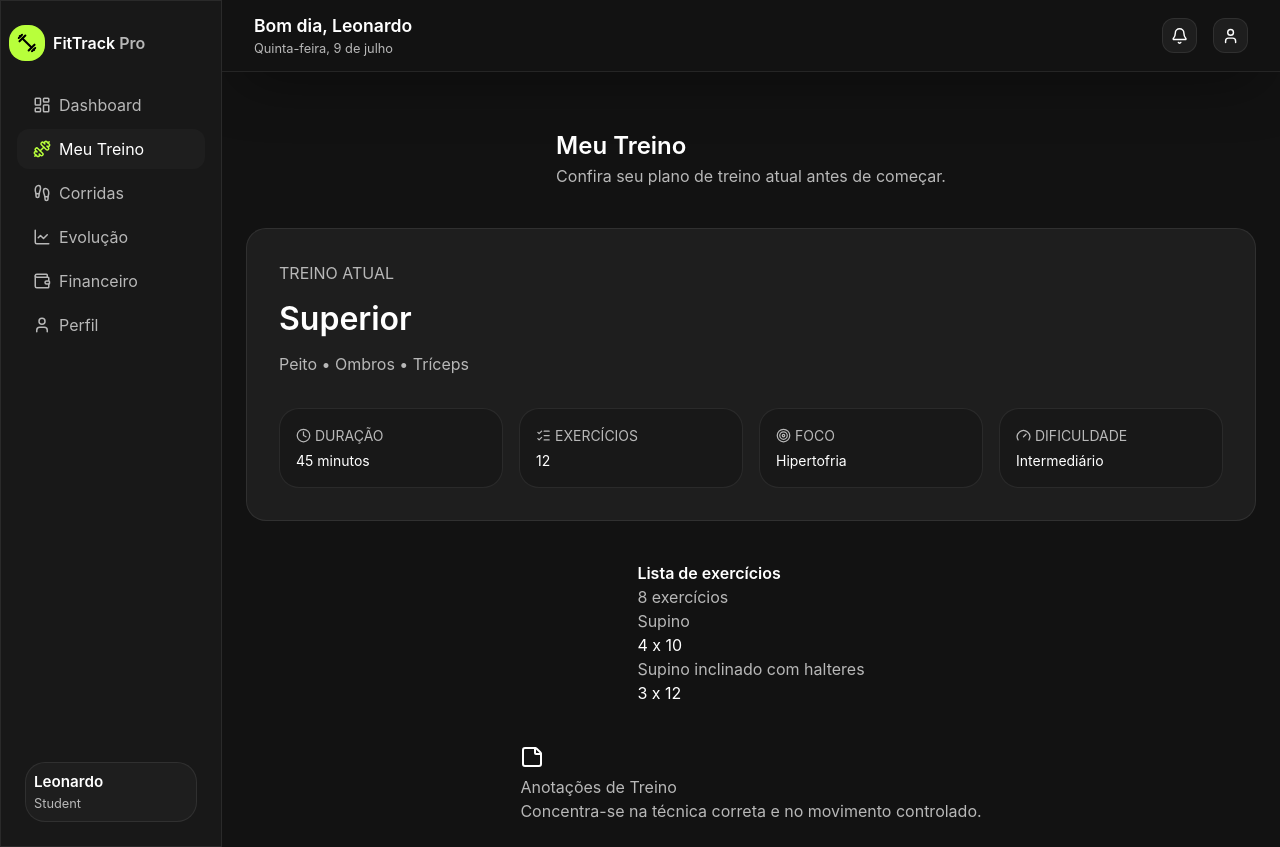
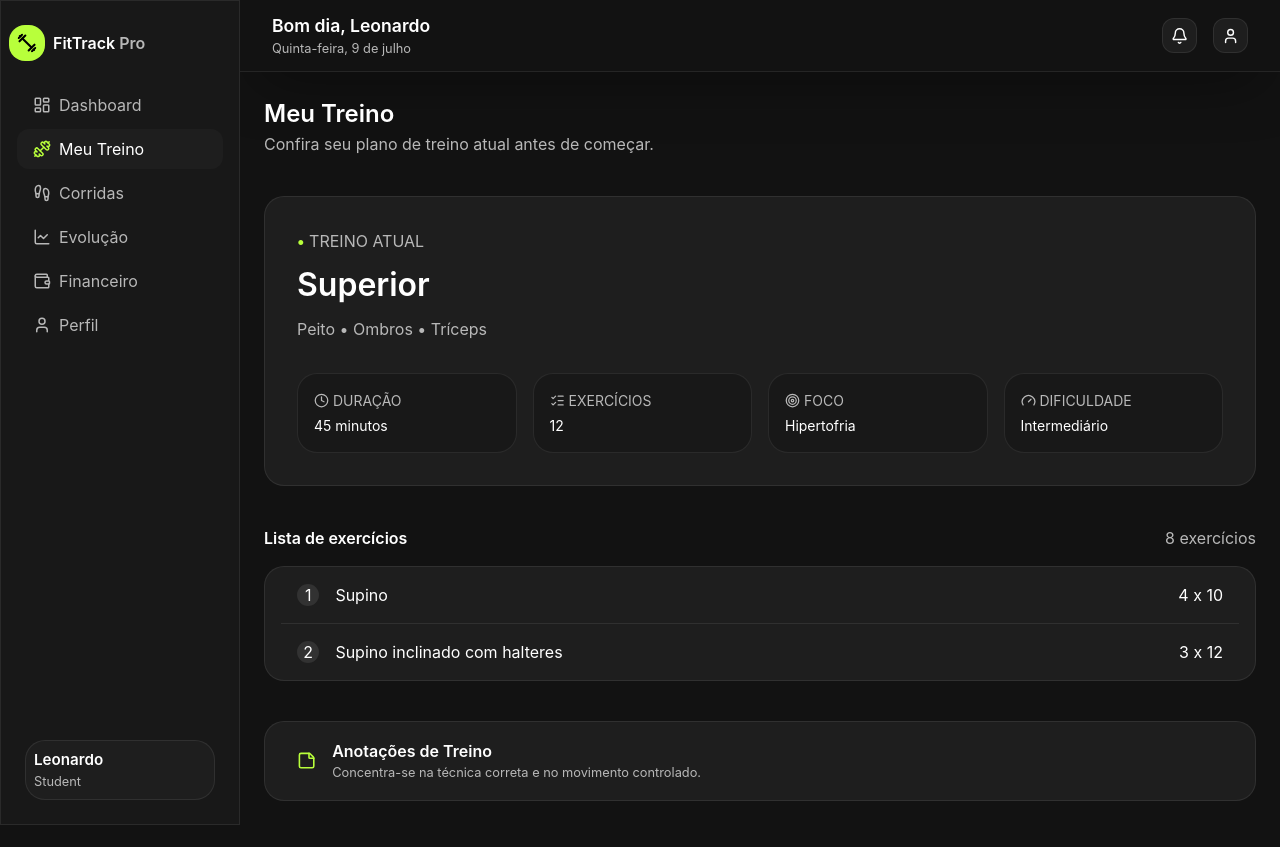
Before and after one commit to leocodes-al/fittrack-pro, a React (Vite) app: page /treino in a window 1280 px wide. After the commit the page ends 825 px from the top, so only its background shows below. Built offline with nearby package versions, Linux system fonts and the light colour scheme.

Commit message:
style: finalizar estilização da página Meu Treino

```diff
--- a/src/pages/MyWorkout/MyWorkout.css
+++ b/src/pages/MyWorkout/MyWorkout.css
@@ -1,21 +1,21 @@
 .myworkout {
+  display: flex;
+  justify-content: center;
   width: 100%;
+}
+
+.myworkout__content {
+  width: 100%;
+  max-width: 1040px;
+
   display: flex;
-  align-items: center;
   flex-direction: column;
+  gap: var(--space-2xl);
 
-  margin-top: 2rem;
-  gap: var(--space-2xl);
   padding: var(--space-lg);
 }
 
-.title {
-
-}
-
 .exercise {
-  width: 100%;
-  max-width: 1040px;
   background-color: var(--surface);
   padding: var(--space-xl);
   border-radius: var(--radius-xl);
@@ -25,7 +25,12 @@
 .exercise__title {
   display: flex;
   flex-direction: column;
-  gap: 0.6rem;
+  gap: var(--space-sm);
+}
+
+.exercise__title span {
+  color: var(--primary);
+  font-weight: bold;
 }
 
 .exercise__title h2 {
@@ -51,3 +56,79 @@
   flex-direction: column;
   gap: var(--space-xs);
 }
+
+.list__title {
+  display: flex;
+  justify-content: space-between;
+  margin-bottom: var(--space-md);
+}
+
+.list__exercise {
+  display: flex;
+  flex-direction: column;
+
+  border: var(--border-default);
+  border-radius: var(--radius-xl);
+  background-color: var(--surface);
+}
+
+.list__exercise p {
+  color: white;
+}
+
+.list__exercise li {
+  display: flex;
+  justify-content: space-between;
+  align-items: center;
+
+  padding: var(--space-md);
+  margin: 0 var(--space-md);
+}
+
+.list__exercise li + li {
+  border-top: var(--border-default);
+}
+
+.number {
+  display: inline-flex;
+  align-items: center;
+  justify-content: center;
+
+  width: 1.4rem;
+  height: 1.4rem;
+  border-radius: 100%;
+
+  background-color: rgb(50, 50, 50);
+
+  margin-right: var(--space-md);
+}
+
+.list__exercise hr {
+  border: none;
+  height: 1px;
+  background-color: rgba(255, 255, 255, .08);
+}
+
+.annotation {
+  height: 5rem;
+
+  display: flex;
+  align-items: center;
+  gap: var(--space-md);
+
+  border: var(--border-default);
+  border-radius: var(--radius-xl);
+  background-color: var(--surface);
+}
+
+.icon__annotation {
+  width: 1.2rem;
+  height: 1.2rem;
+
+  color: var(--primary);
+  margin-left: var(--space-xl);
+}
+
+.title_annotation p {
+  font-size: 0.8rem;
+}
--- a/src/pages/MyWorkout/MyWorkout.jsx
+++ b/src/pages/MyWorkout/MyWorkout.jsx
@@ -4,17 +4,33 @@ import "./MyWorkout.css"
 
 function MyWorkout() {
 
+  const treiner = [
+    {
+      num: 1,
+      name_exercice: "Supino",
+      serie: "4 x 10"
+    },
+
+    {
+      num: 2,
+      name_exercice: "Supino inclinado com halteres",
+      serie: "3 x 12"
+    }
+  ]
+
   return (
 
     <section className="myworkout">
-      <div className="title">
+      <div className="myworkout__content">
+
+        <div className="myworkout__title">
           <h2>Meu Treino</h2>
           <p>Confira seu plano de treino atual antes de começar.</p>
         </div>
 
         <div className="exercise">
           <div className="exercise__title">
-          <p>TREINO ATUAL</p>
+            <p> <span>•</span> TREINO ATUAL</p>
             <h2>Superior</h2>
             <p>Peito • Ombros • Tríceps</p>
           </div>
@@ -64,25 +80,29 @@ function MyWorkout() {
 
           <div className="list__exercise">
             <ul>
+              {treiner.map((item) =>
                 <li>
-              <p>Supino</p>
-              <span>4 x 10</span>
+                  <p>
+                    <span className="number">{item.num}</span>
+                    {item.name_exercice}
+                  </p>
+
+                  <span>{item.serie}</span>
                 </li>
-
-            <li>
-              <p>Supino inclinado com halteres</p>
-              <span>3 x 12</span>
-            </li>
+              )}
             </ul>
           </div>
         </div>
 
         <div className="annotation">
           <StickyNote className="icon__annotation" />
-        <p>Anotações de Treino</p>
+          <div className="title_annotation">
+            <h4>Anotações de Treino</h4>
             <p>Concentra-se na técnica correta e no movimento controlado.</p>
           </div>
+        </div>
 
+      </div>
     </section>
   );
 }
```
Lines whose indentation alone changed are shown as unchanged.
